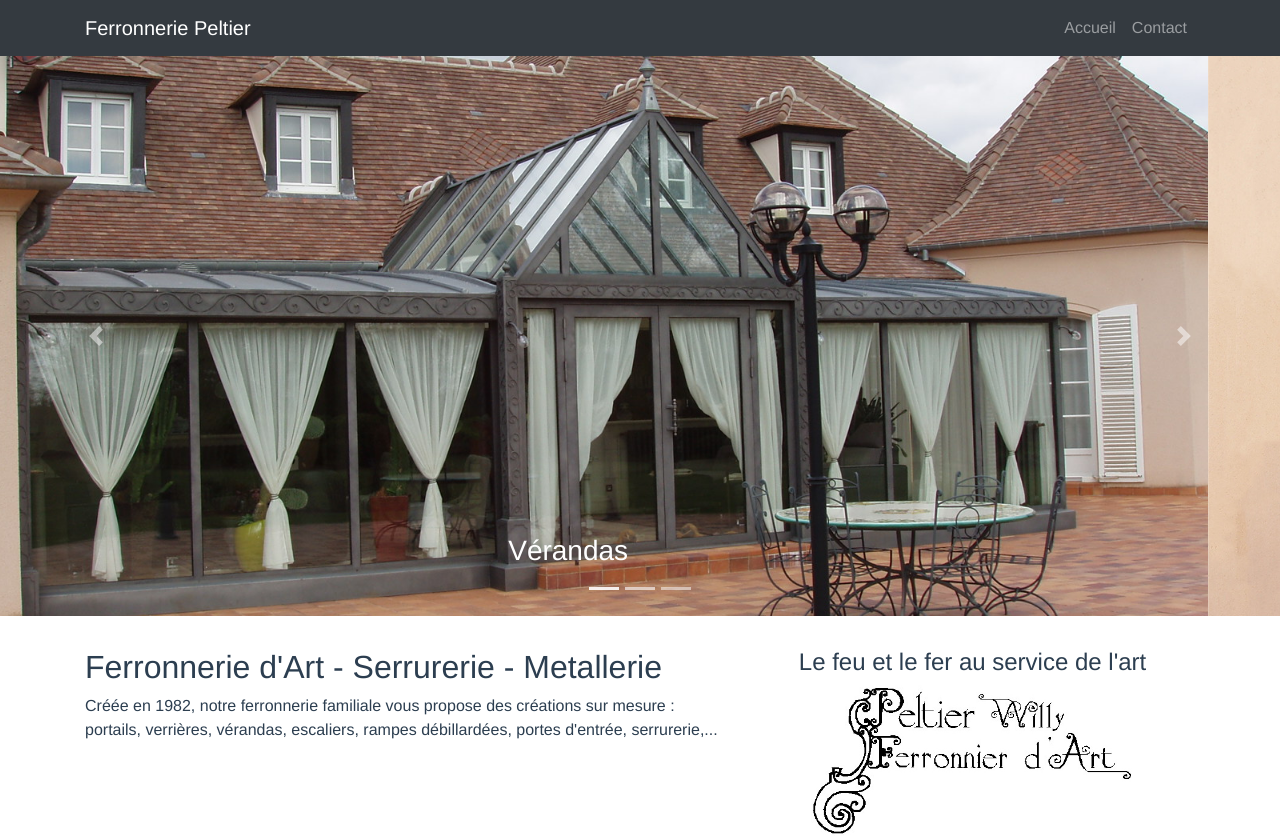
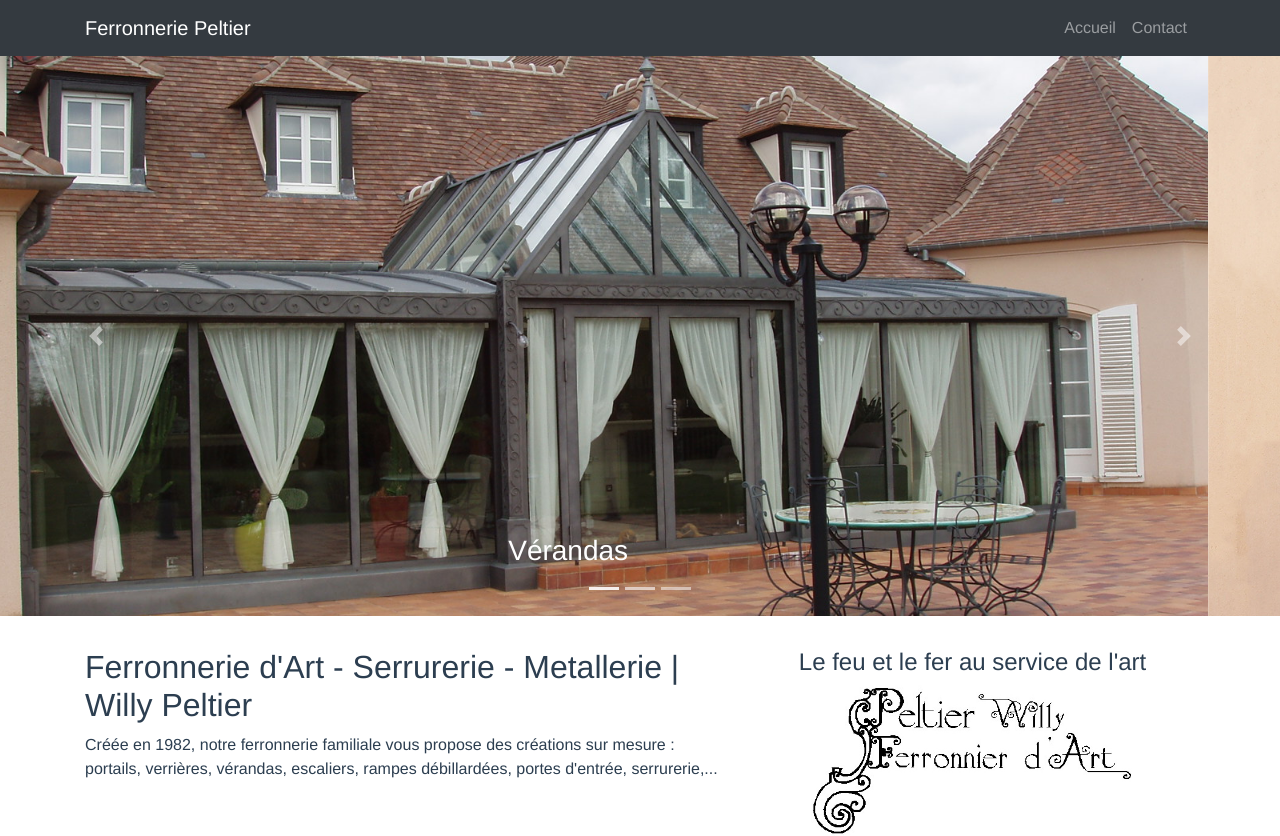
Before and after one commit to Timdev0/ferronnerie-peltier, a Vue app: page / in a window 1280 px wide. Shown: the top 836 px of the page. Built offline with nearby package versions, Linux system fonts and the light colour scheme.

Commit message:
fix h1 for seo

```diff
--- a/src/components/Topbar.vue
+++ b/src/components/Topbar.vue
@@ -1,7 +1,7 @@
 <template>
     <div id="navbar" class="navbar navbar-expand-lg navbar-dark bg-dark">
         <div class="container">
-            <router-link class="navbar-brand" to="/"><h1 class="h1-topbar">Ferronnerie Peltier</h1></router-link>
+            <router-link class="navbar-brand" to="/"><h2 class="h2-topbar">Ferronnerie Peltier</h2></router-link>
         <button class="navbar-toggler navbar-toggler-right" type="button" data-toggle="collapse" data-target="#navbarResponsive" aria-controls="navbarResponsive" aria-expanded="false" aria-label="Toggle navigation">
           <span>Menu </span><span class="navbar-toggler-icon"></span>
         </button>
@@ -21,7 +21,7 @@
 </template>
 
 <style scoped>
-  .h1-topbar{
+  .h2-topbar{
     display: inline-block;
     padding-top: 0.3125rem;
     padding-bottom: 0.3125rem;
--- a/src/views/Home.vue
+++ b/src/views/Home.vue
@@ -42,7 +42,7 @@
 
       <div class="row marg-top-row-2">
         <div class="col-lg-7">
-          <h1 class="content">Ferronnerie d'Art - Serrurerie - Metallerie</h1>
+          <h1 class="content">Ferronnerie d'Art - Serrurerie - Metallerie | Willy Peltier</h1>
           <p>Créée en 1982, notre ferronnerie familiale vous propose des créations sur mesure : portails, verrières, vérandas, escaliers, rampes débillardées, portes d'entrée, serrurerie,...</p>
         </div>
         <div class="col-lg-5 fire-art">
```
